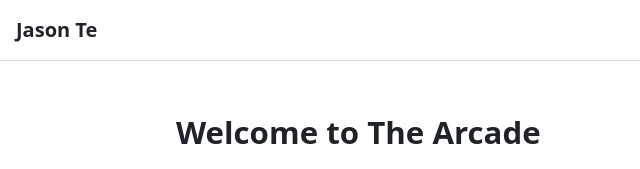
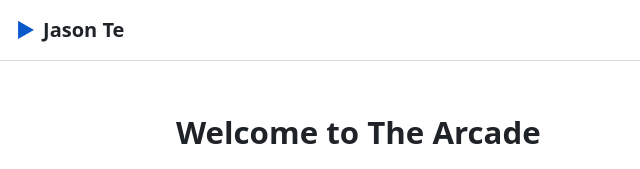
Before and after one commit to jason-te-sde/the-arcade, a plain HTML site: page index.html in a window 1280 px wide. Shown: the top 169 px of the page, 0-640 px from the left. Drawn offline with Linux system fonts and the light colour scheme.

Commit message:
Clean up repo and add title marker

```diff
--- a/css/styles.css
+++ b/css/styles.css
@@ -100,6 +100,12 @@ a:focus-visible {
     min-height: var(--tap-min);
 }
 
+.site-title::before {
+    content: "▶";
+    color: var(--color-accent);
+    margin-right: var(--space-2);
+}
+
 main {
     max-width: var(--max-width-page);
     margin: 0 auto;
```
Also changed, not shown: about/about.css (deleted), contact/contact.css (deleted), 2 other files.
